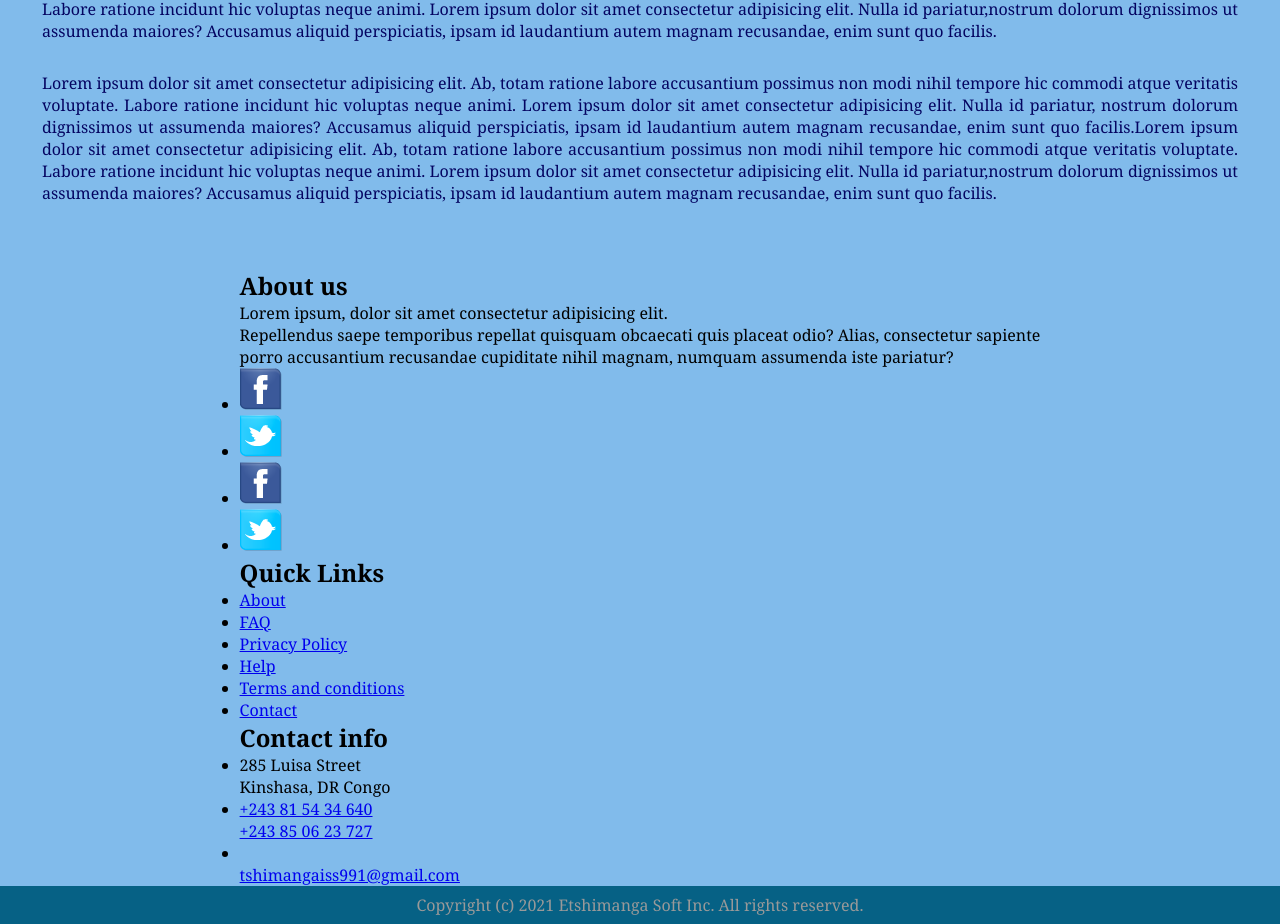
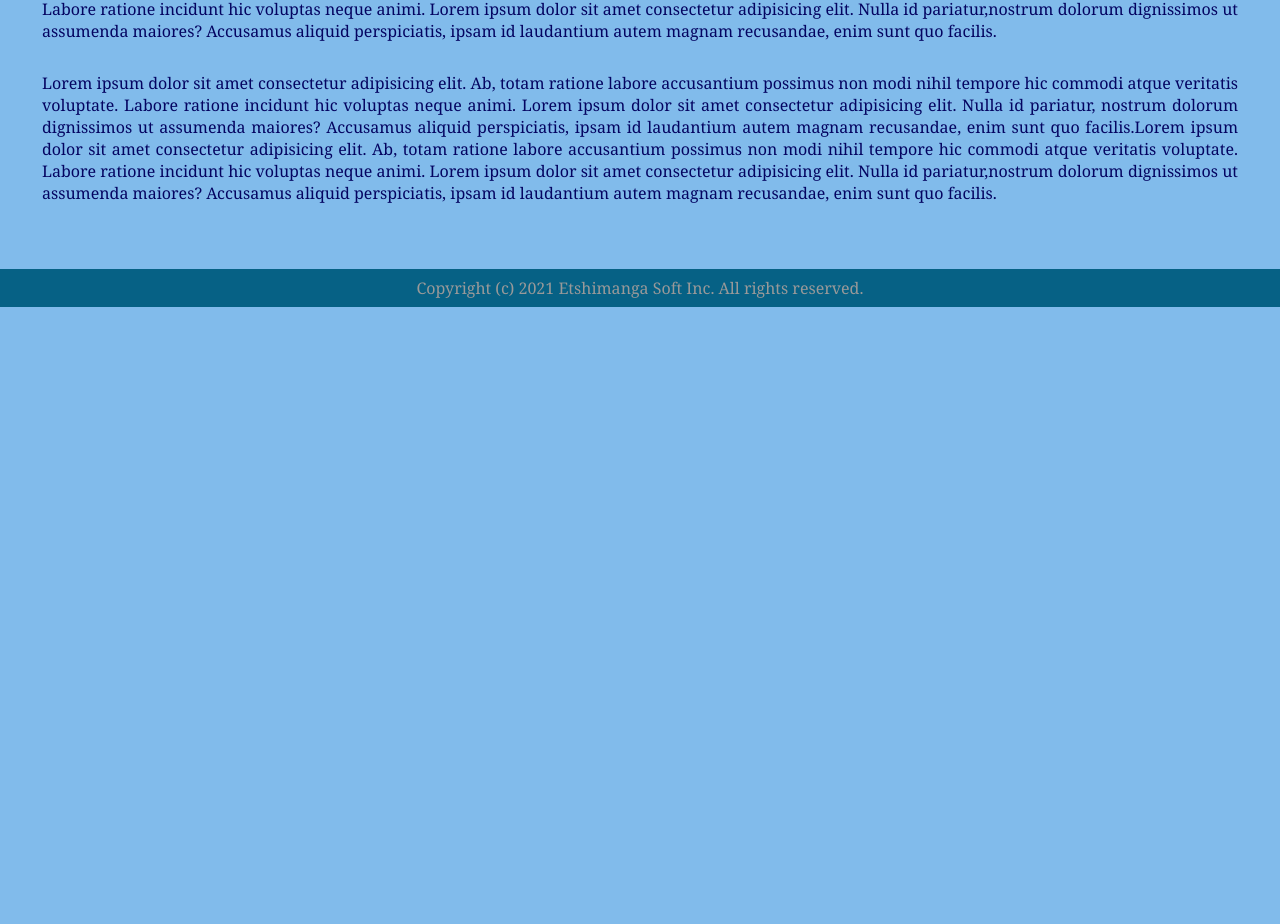
Before and after one commit to Etshimanga/share_humanity2, a plain HTML site: page issues.html in a window 1280 px wide. Shown: the part 7388-8312 px from the top of the page. After the commit the page ends 7695 px from the top, so only its background shows below. Drawn offline with Linux system fonts and the light colour scheme.

Commit message:
Update issues.html
deleted the footer section

```diff
--- a/issues.html
+++ b/issues.html
@@ -281,62 +281,6 @@
         </div>
 
 
-
-      <footer>
-        <div class="footer-container">
-          <div class="sec aboutus">
-              <h2>About us</h2>
-              <p>
-                  Lorem ipsum, dolor sit amet consectetur adipisicing elit. <br> Repellendus saepe temporibus repellat
-                   quisquam obcaecati quis placeat odio? Alias, consectetur sapiente <br> porro accusantium recusandae
-                    cupiditate nihil magnam, numquam assumenda iste pariatur?
-              </p>
-
-              <ul class="sci">
-              <li><a href="#"><img src="images/facebook.png" alt=""></a></li>
-              <li><a href="#"><img src="images/twitter.png" alt=""></a></li>
-              <li><a href="#"><img src="images/facebook.png" alt=""></a></li>
-              <li><a href="#"><img src="images/twitter.png" alt=""></a></li>
-
-          </ul>
-
-          </div>
-          <div class="sec quicklinks">
-              <h2>Quick Links</h2>
-              <ul>
-                  <li><a href="#">About</a></li>
-                  <li><a href="#">FAQ</a></li>
-                  <li><a href="#">Privacy Policy</a></li>
-                  <li><a href="#">Help</a></li>
-                  <li><a href="#">Terms and conditions</a></li>
-                  <li><a href="#">Contact</a></li>
-              </ul>
-
-          </div>
-          <div class="sec contact">
-              <h2>Contact info</h2>
-              <ul class="info">
-                  <li>
-                      <span>285 Luisa Street <br>
-                          Kinshasa, DR Congo</span>
-                  </li>
-                  <li>
-                      <p><a href="tel:0815434640"> +243 81 54 34 640 </a><br>
-                         <a href="tel:0850623727"> +243 85 06 23 727 </a></p>
-                  </li>
-                  <li>
-                      <P>
-                          <a href="mailto:tshimangaiss991@gmail.com"><br> tshimangaiss991@gmail.com</a>
-                      </P>
-                  </li>
-
-              </ul>
-
-          </div>
-
-      </div>
-
-      </footer>
       <div class="copyrightText">
         <p>
             Copyright (c) 2021 Etshimanga Soft Inc. All rights reserved.
```
